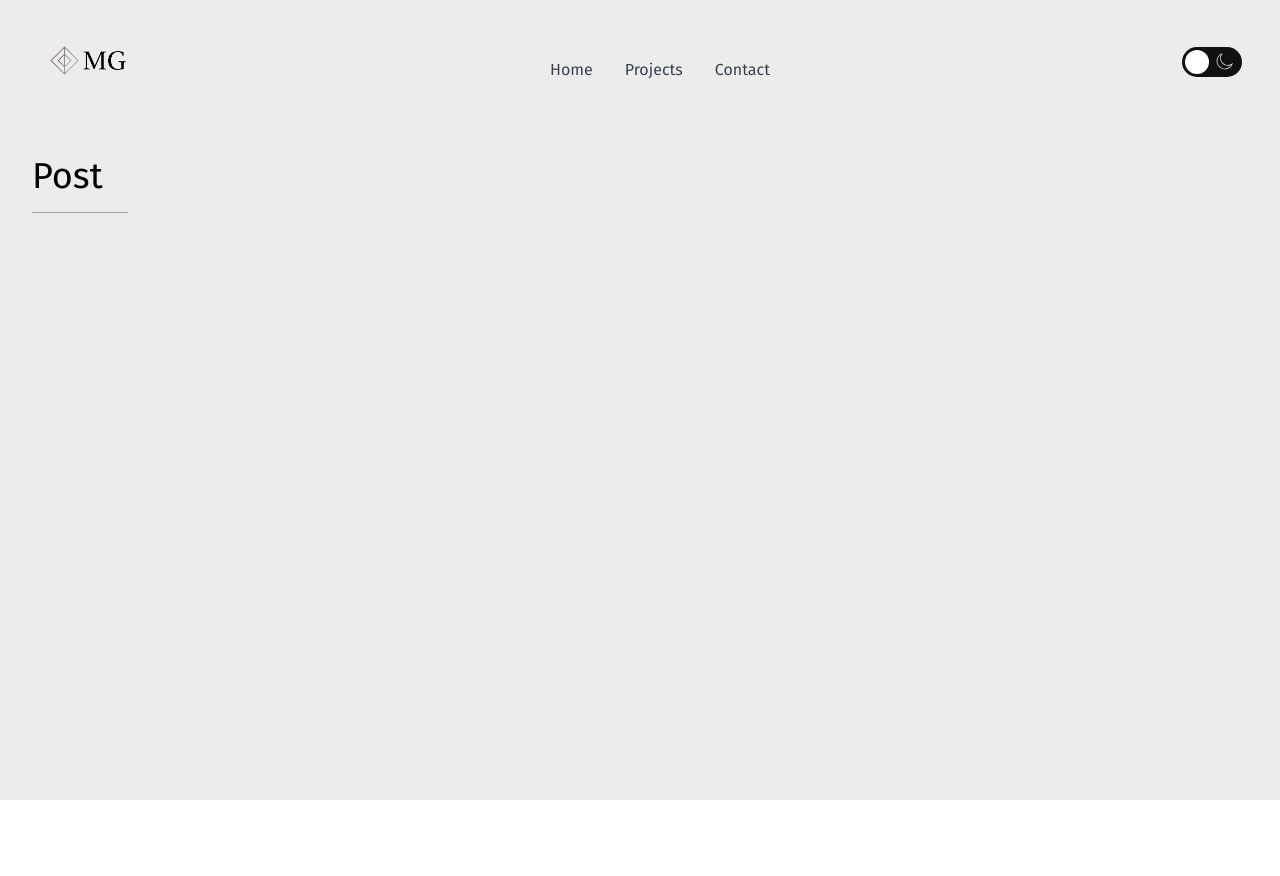
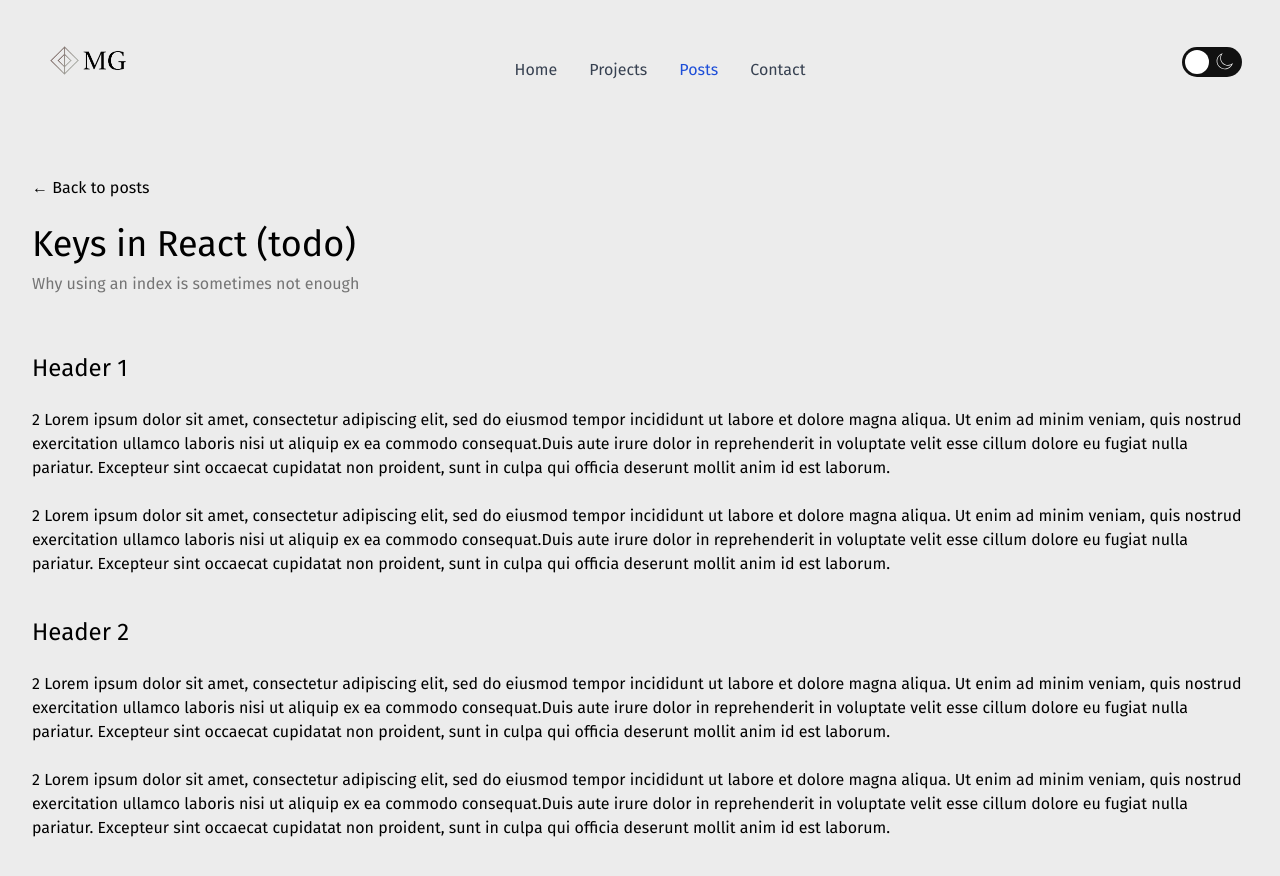
Before and after one commit to gouldie/gouldie.github.io, a Next.js app: page /posts/keys-in-react in a window 1280 px wide. Shown: the top 876 px of the page. Before the commit the page ends 800 px from the top, so only its background shows below. Built offline with nearby package versions, Linux system fonts and the light colour scheme.

Commit message:
post page

```diff
--- a/components/Header.js
+++ b/components/Header.js
@@ -83,7 +83,7 @@ export default function Header() {
             <div className='flex flex-col mt-6 md:mt-4 md:flex-row md:space-x-8 md:mt-0 md:font-medium'>
               <NavItem href='/' label='Home' onClick={closeMobileMenu} />
               <NavItem href='/projects' label='Projects' onClick={closeMobileMenu} />
-              {/* <NavItem href='/posts' label='Posts' onClick={closeMobileMenu} /> */}
+              <NavItem href='/posts' label='Posts' onClick={closeMobileMenu} />
               <NavItem href='/contact' label='Contact' onClick={closeMobileMenu} />
             </div>
           </div>
@@ -101,7 +101,8 @@ export default function Header() {
 
 function NavItem({ href, label, onClick }) {
   const router = useRouter()
-  const isSelected = router.asPath === href
+  // viewing a post should still highlight `Posts`
+  const isSelected = href === '/' ? router.asPath === href : router.asPath.includes(href)
 
   const selectedClasses =
     'block py-2 pr-4 pl-3 text-white bg-blue-700 rounded md:bg-transparent md:text-blue-700 md:p-0 dark:text-white'
--- /dev/null
+++ b/pages/posts/[id].js
@@ -0,0 +1,46 @@
+import { useState } from 'react'
+import Link from 'next/link'
+import { useRouter } from 'next/router'
+import { Layout } from '@/components'
+import postsJSON from '@/posts.json'
+
+function Post() {
+  const router = useRouter()
+  const { query, isReady } = router
+
+  if (!isReady) {
+    return null
+  }
+
+  const post = postsJSON[query.id]
+
+  return (
+    <Layout>
+      <div className='mb-5' />
+      <div className='mb-6'>
+        <Link href='/posts'>← Back to posts</Link>
+      </div>
+
+      <div className='mb-14'>
+        <h1 className='text-4xl mb-2'>{post.title}</h1>
+        {post.subtitle && (
+          <p className='text-lightsubtitle dark:text-darksubtitle'>{post.subtitle}</p>
+        )}
+      </div>
+
+      {post.content.map(({ type, resource }, index) => (
+        <>
+          {type === 'header' && <h2 className='text-2xl mt-10 mb-6'>{resource}</h2>}
+          {type === 'text' &&
+            resource.map((r, i) => (
+              <p key={i} className='mb-6'>
+                {resource}
+              </p>
+            ))}
+        </>
+      ))}
+    </Layout>
+  )
+}
+
+export default Post
--- a/pages/posts/[post].js
+++ /dev/null
@@ -1,19 +0,0 @@
-import { useState } from 'react'
-import Link from 'next/link'
-import { useRouter } from 'next/router'
-import { Layout } from '@/components'
-import postsJSON from '@/posts.json'
-
-function Post() {
-  const router = useRouter()
-  const { post } = router.query
-
-  return (
-    <Layout>
-      <h1 className='text-4xl mb-4'>Post</h1>
-      <hr className='w-24 mb-12 border-gray-400' />
-    </Layout>
-  )
-}
-
-export default Post
--- a/posts.json
+++ b/posts.json
@@ -1,13 +1,31 @@
 {
   "keys-in-react": {
-    "title": "Keys in React",
+    "title": "Keys in React (todo)",
     "subtitle": "Why using an index is sometimes not enough",
     "description": "What are keys in React? What is their purpose, why are they important and why using an index is sometimes not enough.",
     "description2": "Understanding keys is crucial to developing a better mental model in React.",
     "content": [
       {
-        "type": "Header",
-        "text": "An example header"
+        "type": "header",
+        "resource": "Header 1"
+      },
+      {
+        "type": "text",
+        "resource": [
+          "2 Lorem ipsum dolor sit amet, consectetur adipiscing elit, sed do eiusmod tempor incididunt ut labore et dolore magna aliqua. Ut enim ad minim veniam, quis nostrud exercitation ullamco laboris nisi ut aliquip ex ea commodo consequat.",
+          "Duis aute irure dolor in reprehenderit in voluptate velit esse cillum dolore eu fugiat nulla pariatur. Excepteur sint occaecat cupidatat non proident, sunt in culpa qui officia deserunt mollit anim id est laborum."
+        ]
+      },
+      {
+        "type": "header",
+        "resource": "Header 2"
+      },
+      {
+        "type": "text",
+        "resource": [
+          "2 Lorem ipsum dolor sit amet, consectetur adipiscing elit, sed do eiusmod tempor incididunt ut labore et dolore magna aliqua. Ut enim ad minim veniam, quis nostrud exercitation ullamco laboris nisi ut aliquip ex ea commodo consequat.",
+          "Duis aute irure dolor in reprehenderit in voluptate velit esse cillum dolore eu fugiat nulla pariatur. Excepteur sint occaecat cupidatat non proident, sunt in culpa qui officia deserunt mollit anim id est laborum."
+        ]
       }
     ]
   }
```
